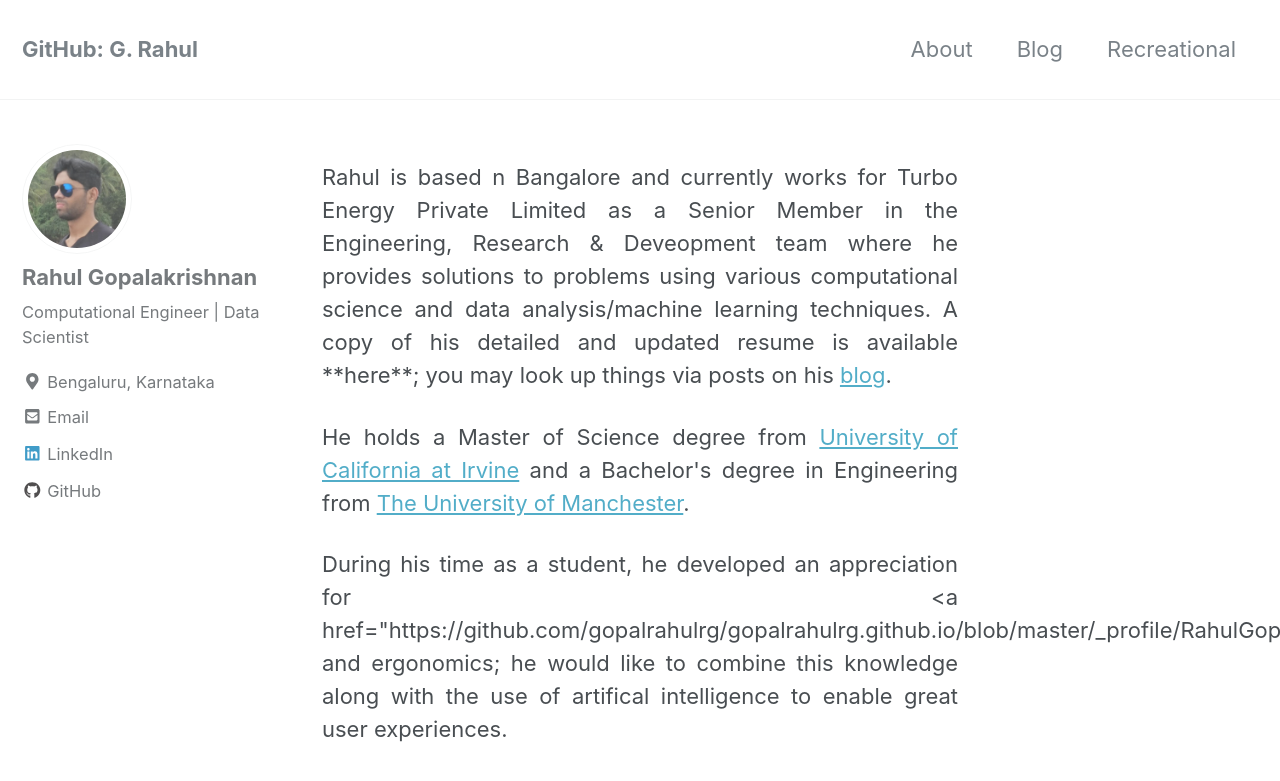
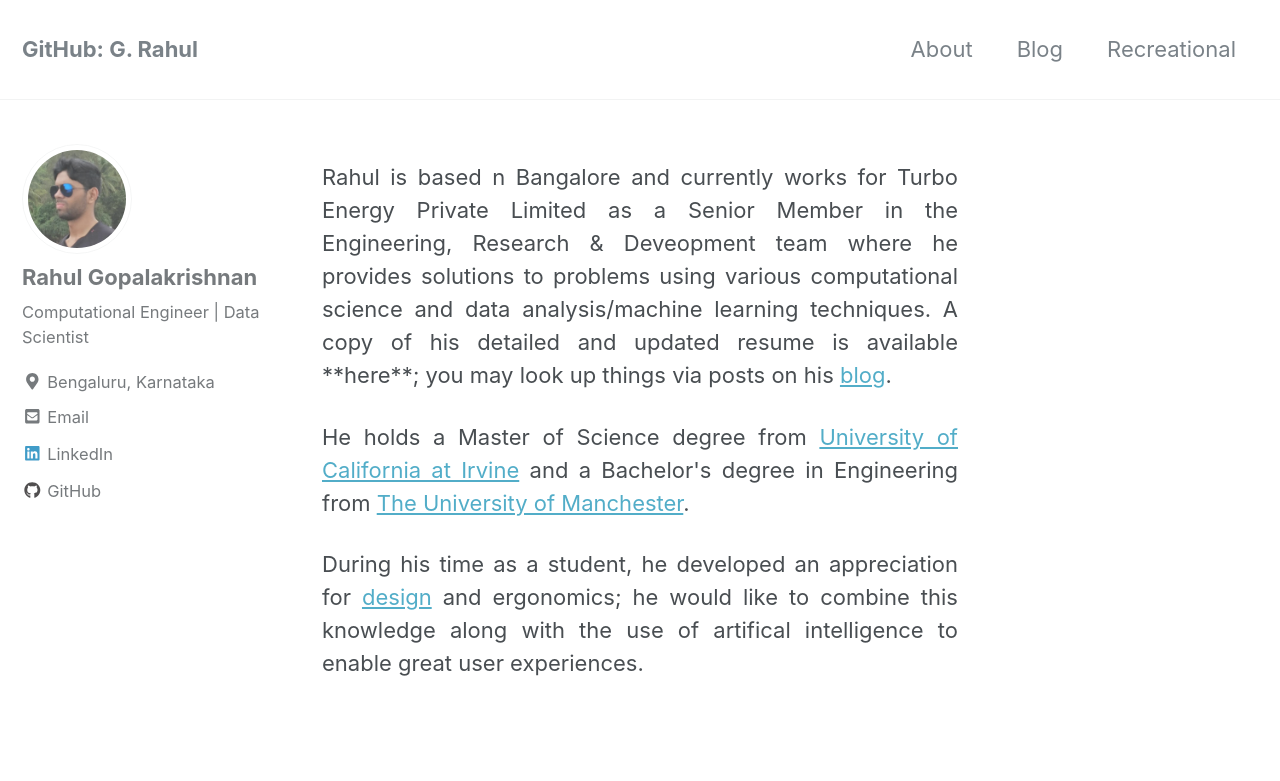
Before and after one commit to gopalrahulrg/gopalrahulrg.github.io, a Jekyll site: the page built from _pages/about.md, in a window 1280 px wide and 900 px high. Shown: the top 781 px of the window. Built offline with Jekyll 4.4.1, drawn with Linux system fonts in a browser that asks for light colours; nearby versions of some CDN libraries.

Commit message:
Update about.md

```diff
--- a/_pages/about.md
+++ b/_pages/about.md
@@ -8,4 +8,4 @@
 
 <p style='text-align: justify;'>He holds a Master of Science degree from <a href="https://uci.edu/">University of California at Irvine</a> and a Bachelor's degree in Engineering from <a href="https://www.manchester.ac.uk/">The University of Manchester</a>.<p>
 
-<p style='text-align: justify;'>During his time as a student, he developed an appreciation for <a href="https://github.com/gopalrahulrg/gopalrahulrg.github.io/blob/master/_profile/RahulGopalakrishnan_DesignPortfolio_2014.pdf"design</a> and ergonomics; he would like to combine this knowledge along with the use of artifical intelligence to enable great user experiences.<p>
+<p style='text-align: justify;'>During his time as a student, he developed an appreciation for <a href="https://github.com/gopalrahulrg/gopalrahulrg.github.io/blob/master/_profile/RahulGopalakrishnan_DesignPortfolio_2014.pdf">design</a> and ergonomics; he would like to combine this knowledge along with the use of artifical intelligence to enable great user experiences.<p>
```
